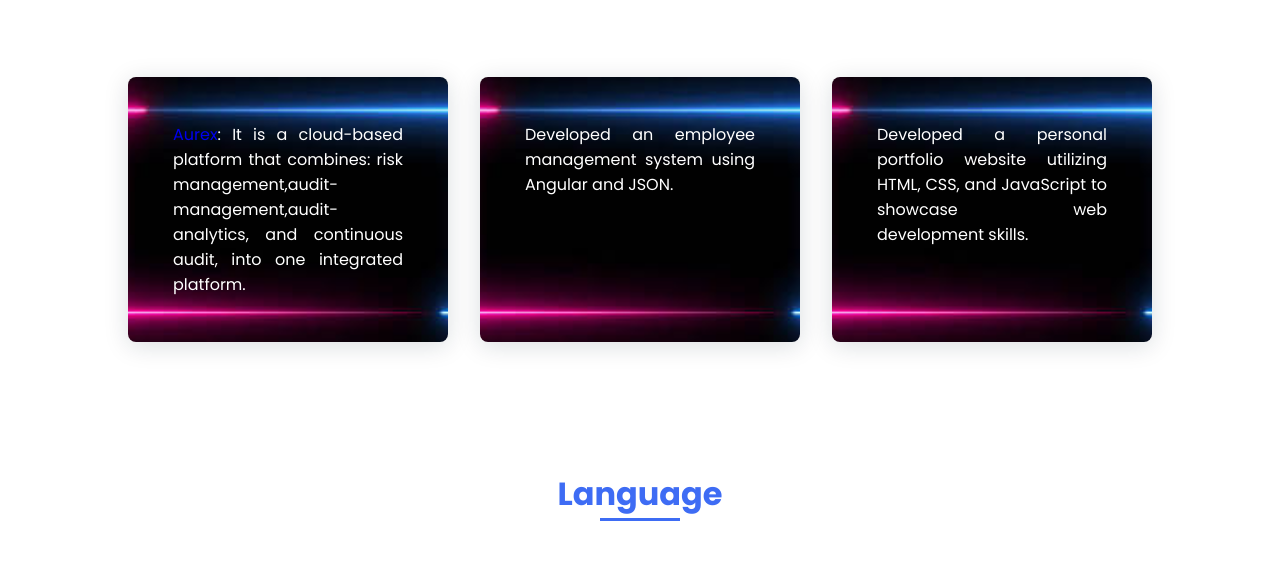
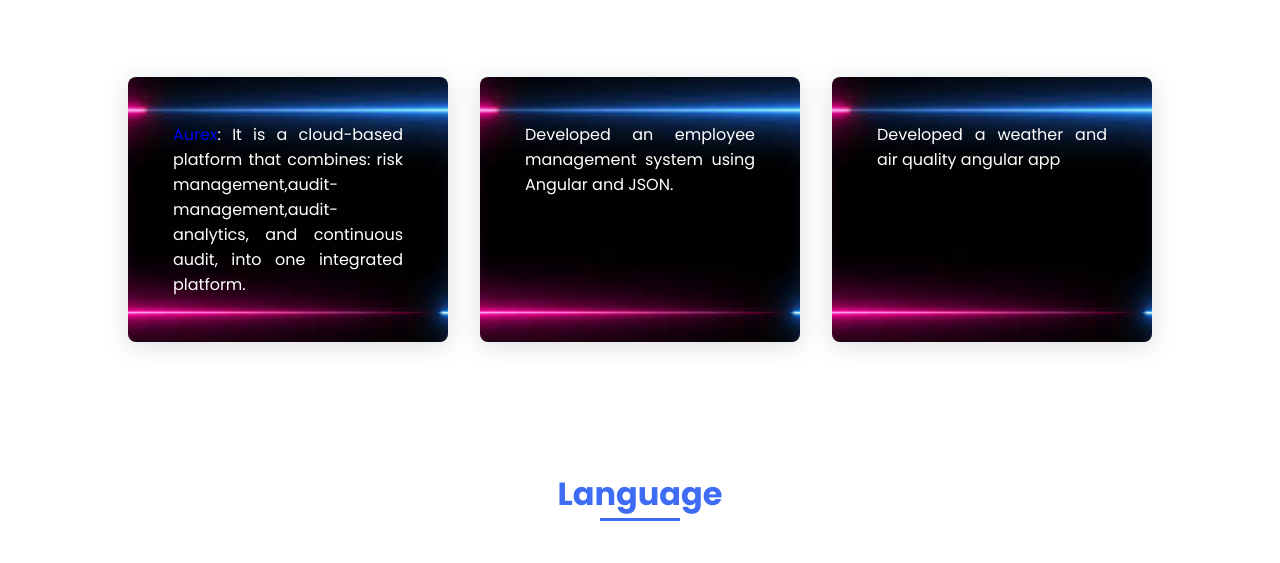
Before and after one commit to megha1299/MeghaPortfolio.github.io, a plain HTML site: page index.html in a window 1280 px wide. Shown: the part 2123-2686 px from the top of the page. Drawn offline with nearby package versions, Linux system fonts and the light colour scheme.

Commit message:
Update index.html

```diff
--- a/index.html
+++ b/index.html
@@ -156,7 +156,7 @@
                         Developed an employee management  system using Angular and JSON.
                     </p>
                     <p class="work__para">
-                        Developed a personal portfolio website utilizing HTML, CSS, and JavaScript to showcase web development skills.
+                        Developed a weather and air quality angular app
                     </p>
                 </div>
             </section>
```
